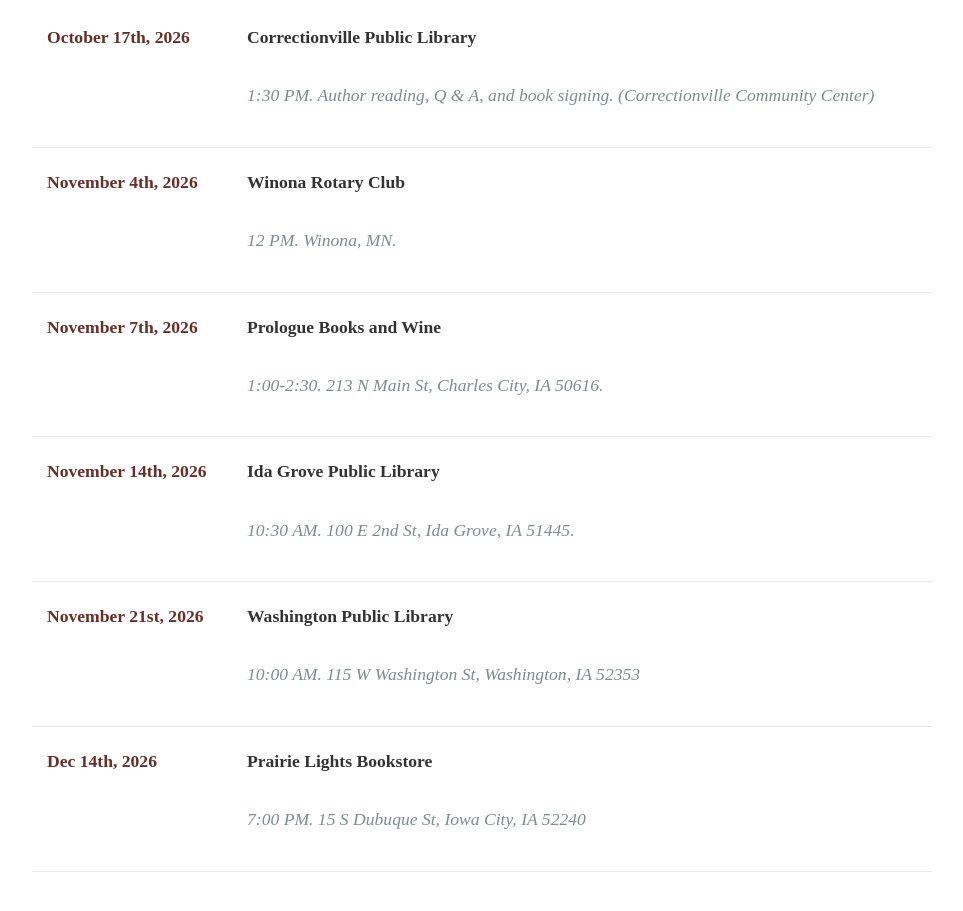
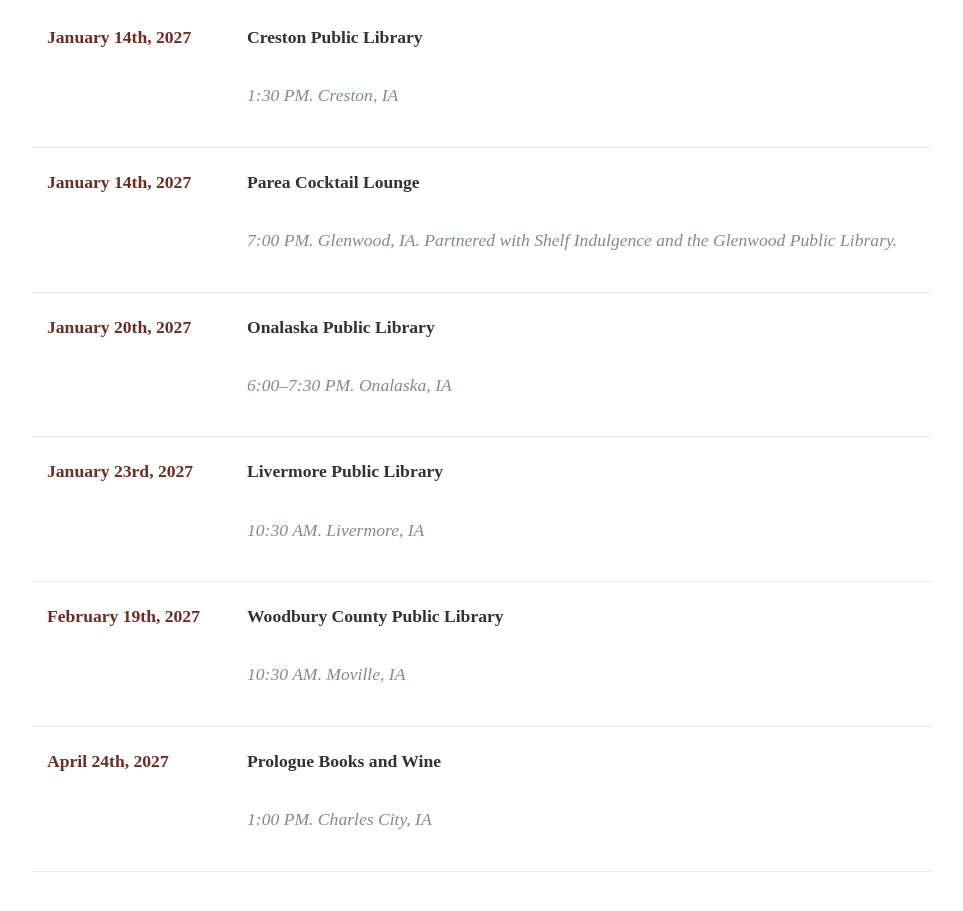
Before and after one commit to jensmikalo/lisa_website, a plain HTML site: page index.html in a window 1280 px wide. Shown: the part 4167-5078 px from the top of the page, without its empty margins (158-1121 px from the left). Drawn offline with Linux system fonts and the light colour scheme; a web font is replaced by a local one.

Commit message:
Events - update new and delete old

```diff
--- a/index.html
+++ b/index.html
@@ -843,53 +843,48 @@ class="btn">Order eBook</a>
     <section id="events" class="content-section">
       <h2>Upcoming Events</h2>
       <ul class="events-list">
-
-
         <li class="event-item">
-          <span class="event-date">October 17th, 2026</span>
+          <span class="event-date">January 14th, 2027</span>
           <span class="event-details">
-            <strong>Correctionville Public Library</strong>
-            <p style="text-align: left; margin-top: 30px; color: #7f8c8d;"><em>1:30 PM. Author reading, Q & A, and book signing. (Correctionville Community Center)</em></p>
+            <strong>Creston Public Library</strong>
+            <p style="text-align: left; margin-top: 30px; color: #7f8c8d;"><em>1:30 PM. Creston, IA</em></p>
           </span>
         </li>
         <li class="event-item">
-          <span class="event-date">November 4th, 2026</span>
+          <span class="event-date">January 14th, 2027</span>
           <span class="event-details">
-            <strong>Winona Rotary Club</strong>
-            <p style="text-align: left; margin-top: 30px; color: #7f8c8d;"><em>12 PM. Winona, MN.</em></p>
+            <strong>Parea Cocktail Lounge</strong>
+            <p style="text-align: left; margin-top: 30px; color: #7f8c8d;"><em>7:00 PM. Glenwood, IA. Partnered with Shelf Indulgence and the Glenwood Public Library.</em></p>
           </span>
         </li>
         <li class="event-item">
-          <span class="event-date">November 7th, 2026</span>
+          <span class="event-date">January 20th, 2027</span>
           <span class="event-details">
-            <strong>Prologue Books and Wine</strong>
-            <p style="text-align: left; margin-top: 30px; color: #7f8c8d;"><em>1:00-2:30. 213 N Main St, Charles City, IA 50616.</em></p>
+            <strong>Onalaska Public Library</strong>
+            <p style="text-align: left; margin-top: 30px; color: #7f8c8d;"><em>6:00–7:30 PM. Onalaska, IA</em></p>
           </span>
         </li>
         <li class="event-item">
-          <span class="event-date">November 14th, 2026</span>
+          <span class="event-date">January 23rd, 2027</span>
           <span class="event-details">
-            <strong>Ida Grove Public Library</strong>
-            <p style="text-align: left; margin-top: 30px; color: #7f8c8d;"><em>10:30 AM. 100 E 2nd St, Ida Grove, IA 51445.</em></p>
-          </span>
-        </li>
-
-        <li class="event-item">
-          <span class="event-date">November 21st, 2026</span>
-          <span class="event-details">
-            <strong>Washington Public Library</strong>
-            <p style="text-align: left; margin-top: 30px; color: #7f8c8d;"><em>10:00 AM. 115 W Washington St, Washington, IA 52353</em></p>
+            <strong>Livermore Public Library</strong>
+            <p style="text-align: left; margin-top: 30px; color: #7f8c8d;"><em>10:30 AM. Livermore, IA</em></p>
           </span>
         </li>
         <li class="event-item">
-          <span class="event-date">Dec 14th, 2026</span>
+          <span class="event-date">February 19th, 2027</span>
           <span class="event-details">
-            <strong>Prairie Lights Bookstore</strong>
-            <p style="text-align: left; margin-top: 30px; color: #7f8c8d;"><em>7:00 PM. 15 S Dubuque St, Iowa City, IA 52240</em></p>
+            <strong>Woodbury County Public Library</strong>
+            <p style="text-align: left; margin-top: 30px; color: #7f8c8d;"><em>10:30 AM. Moville, IA</em></p>
           </span>
         </li>
-
-
+        <li class="event-item">
+          <span class="event-date">April 24th, 2027</span>
+          <span class="event-details">
+            <strong>Prologue Books and Wine</strong>
+            <p style="text-align: left; margin-top: 30px; color: #7f8c8d;"><em>1:00 PM. Charles City, IA</em></p>
+          </span>
+        </li>
       </ul>
     </section>
 
```
Also changed, not shown: 1 other file.
